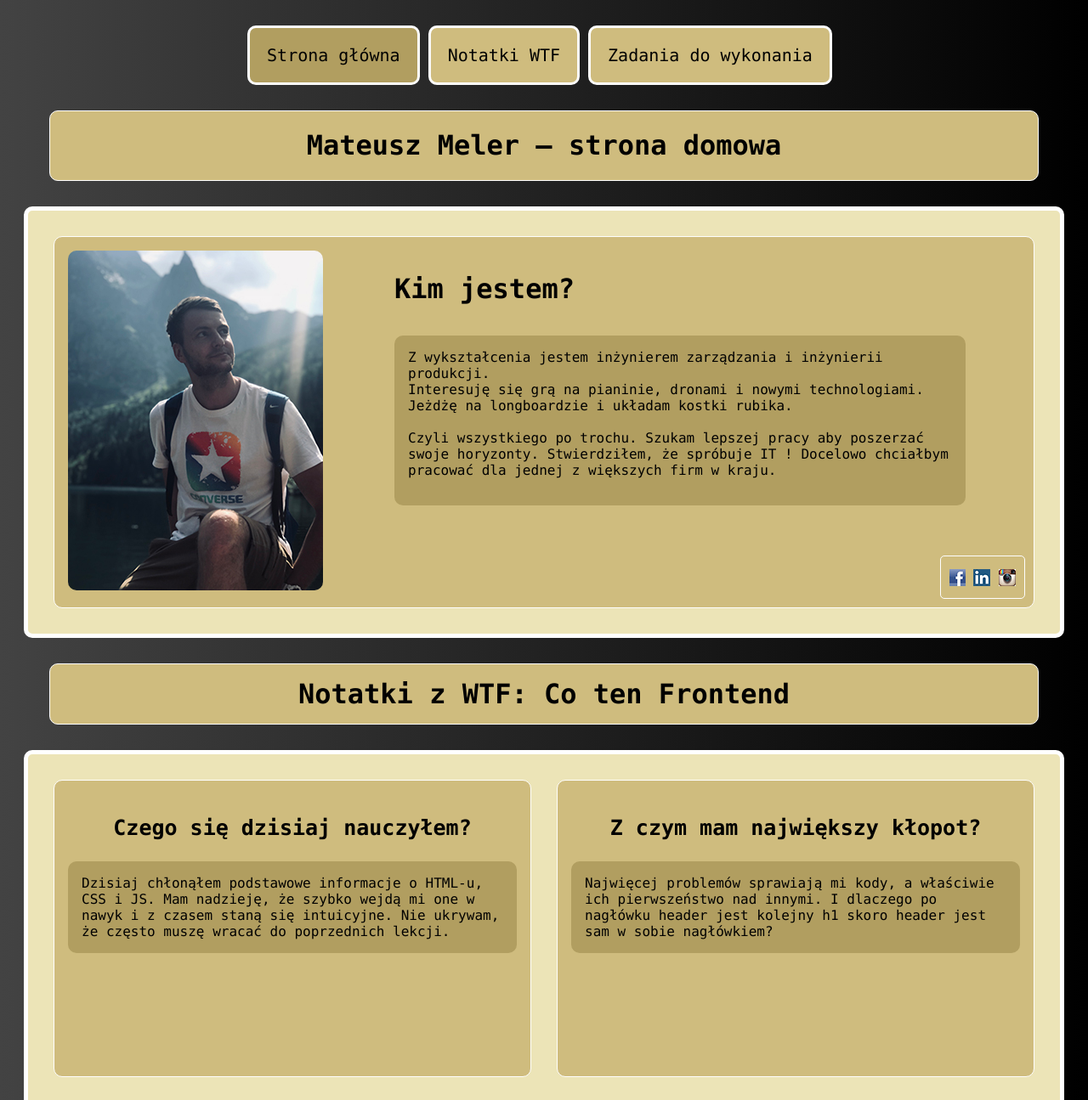
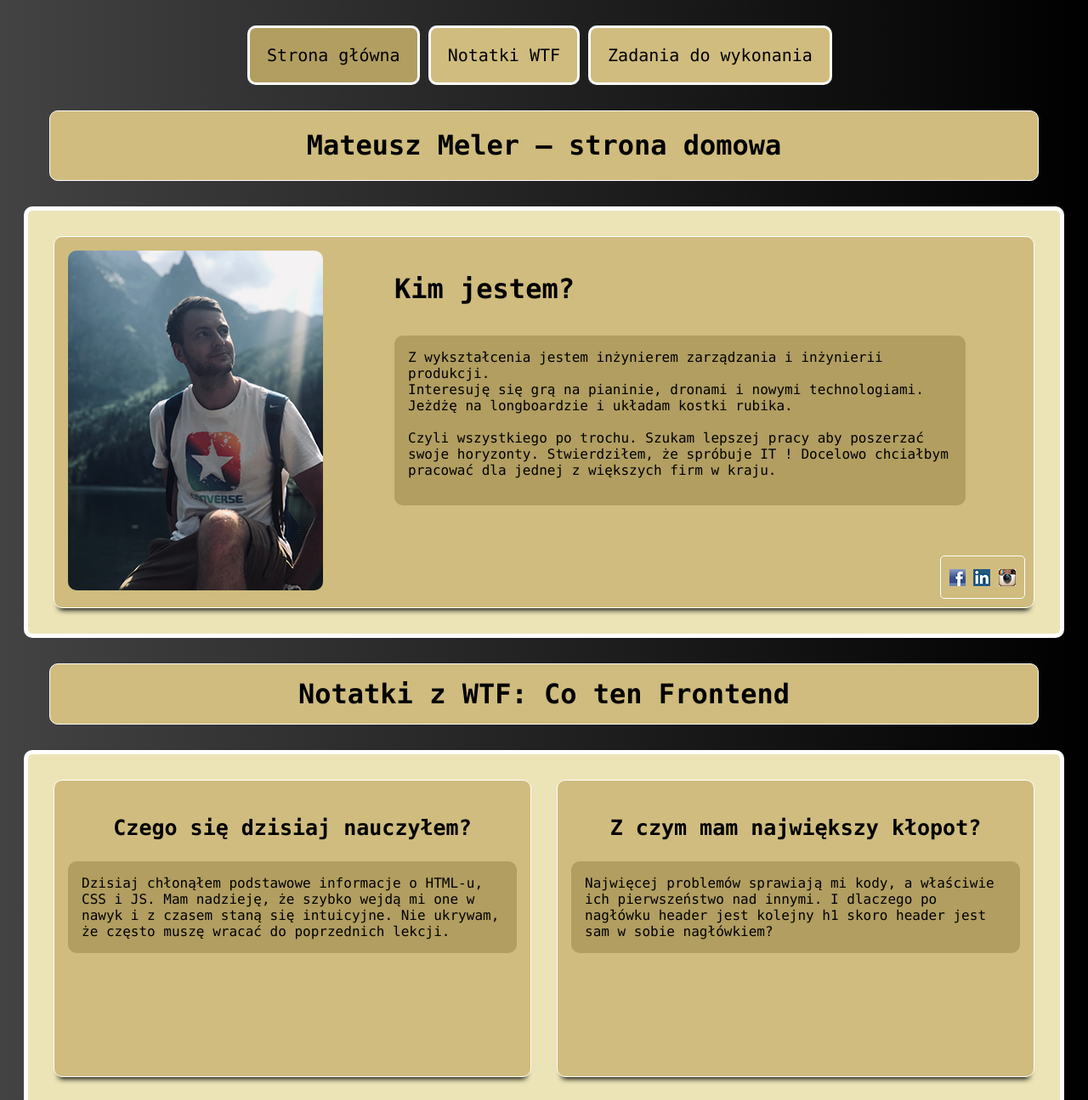
Before and after one commit to Mateusz-Meler/homepage, a plain HTML site: page index.html in a window 1280 px wide. Shown: the top 1295 px of the page at 85% size. Drawn offline with Linux system fonts and the light colour scheme.

Commit message:
box-shadow

```diff
--- a/style.css
+++ b/style.css
@@ -21,7 +21,7 @@ p {
   background-color: #b19e60;
   padding: 16px;
   border-radius: 10px;
-  color: #000
+  color: #000;
 }
 
 footer {
@@ -88,6 +88,7 @@ footer {
   padding: 16px;
   border: 1px solid #fefefe;
   position: relative;
+  box-shadow: 0 8px 6px -6px black;
 }
 .section__description {
   display: inline-block;
@@ -124,6 +125,8 @@ footer {
   position: absolute;
   right: 10px;
   bottom: 10px;
+
+
 }
 
 .links__facebook {
@@ -163,6 +166,7 @@ footer {
   background-color: #cfbc7e;
   z-index: 1000;
   max-height: 350px;
+  box-shadow: 0 8px 6px -6px black;
 }
 
 .notes {
```
Also changed, not shown: index.html (+1 -1 lines).
